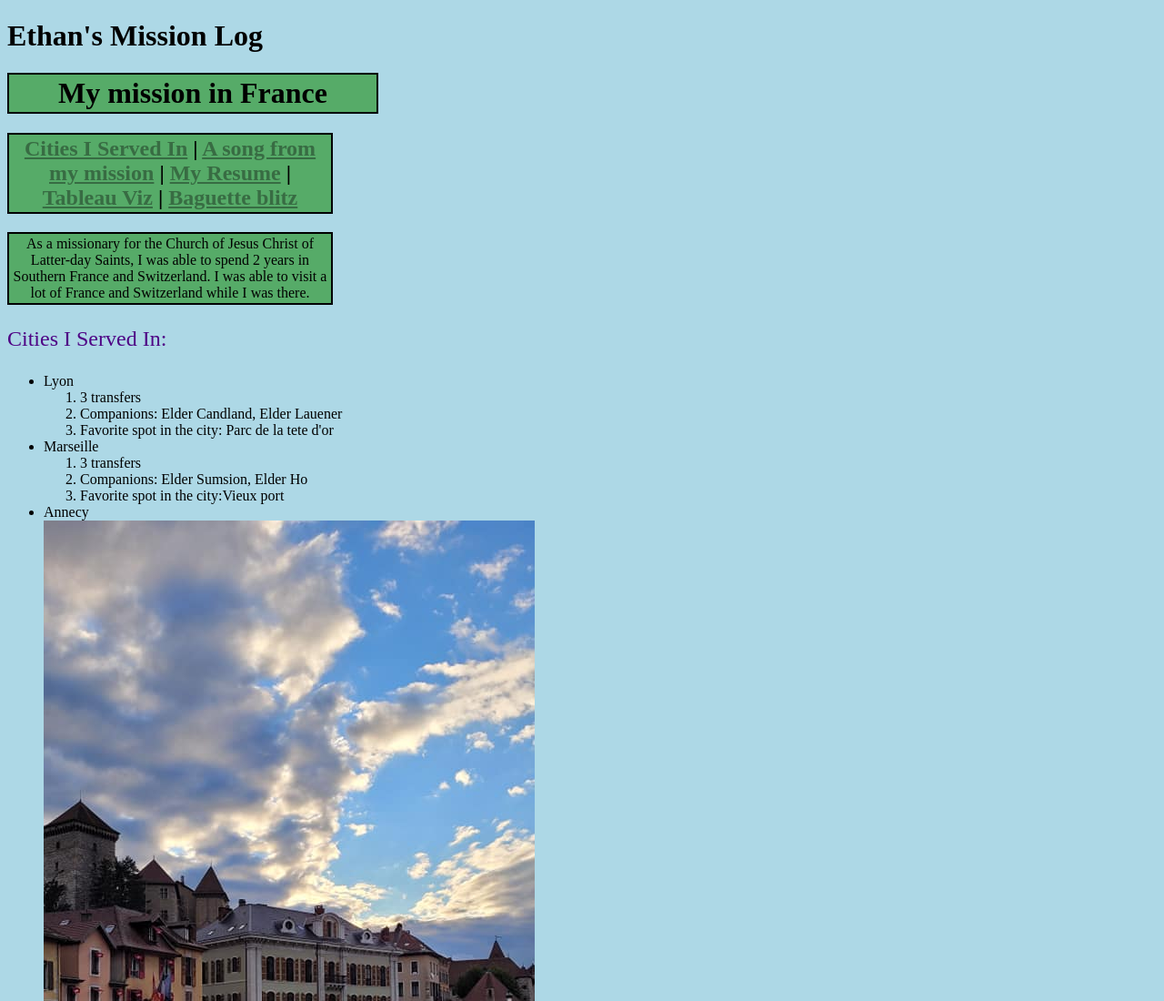
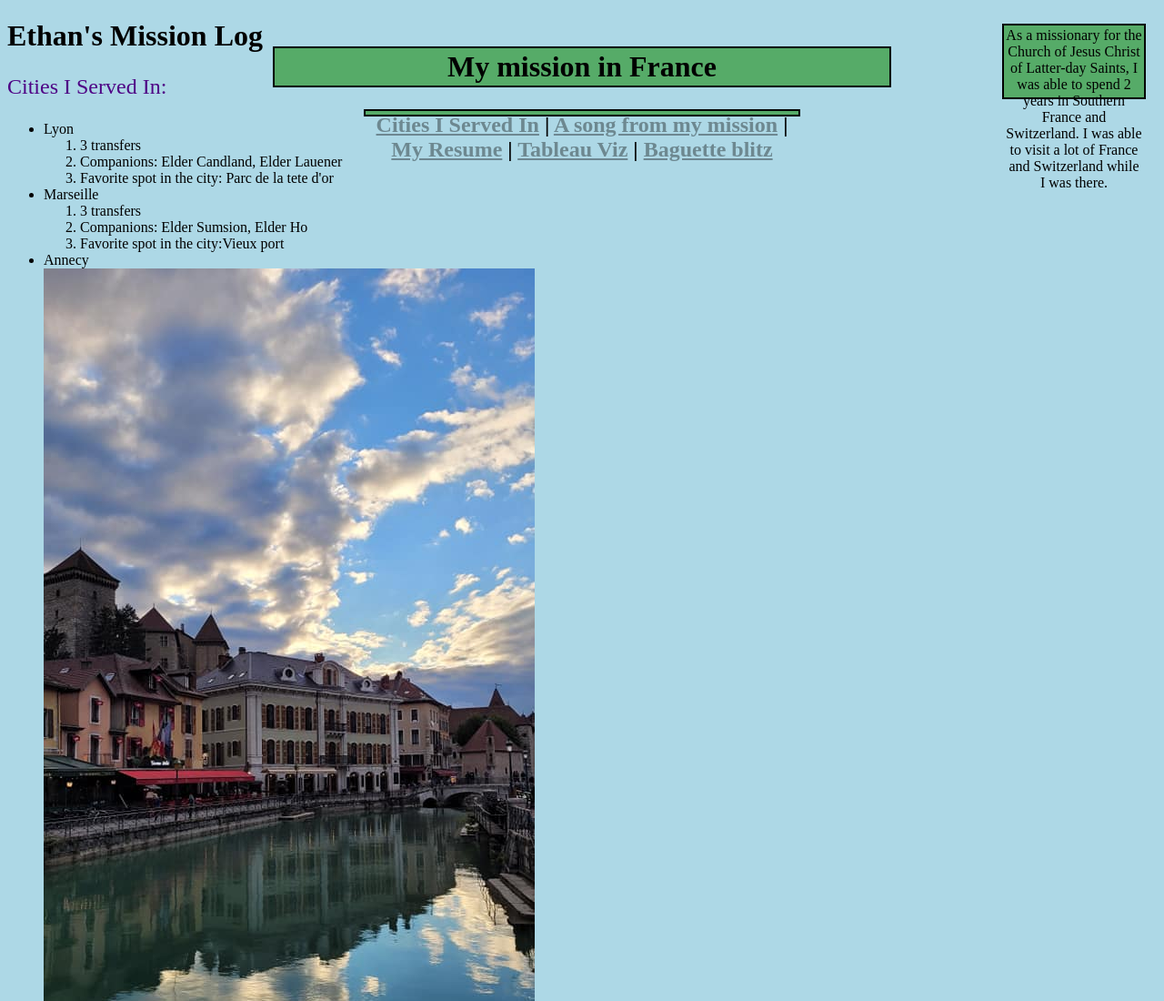
Before and after one commit to ethanjjohnson11/scratchIS201, a plain HTML site: page scratch.html in a window 1280 px wide. Shown: the top 1100 px of the page at 91% size. Drawn offline with Linux system fonts and the light colour scheme; files that its build step writes are made by us from their sources.

Commit message:
Add files via upload

```diff
--- a/scratch.html
+++ b/scratch.html
@@ -2,20 +2,20 @@
 <!DOCTYPE html>
 <html lang="en">
 <head>
-    <link rel="stylesheet" href="scratchstyles.css">
+    <link rel="stylesheet" href="css/scratchstyles.css">
     <meta charset="UTF-8">
     <meta name="viewport" content="width=device-width, initial-scale=1.0">
     <title>Traveling</title>
 </head>
 <body>
     <h1>Ethan's Mission Log</h1>
-    <h1 class="common_div left_div heading_1"> My mission in France</h1>
-<h2 class="common_div right_div"> <a href="#Cities">Cities I Served In</a> | <a href="#song">A song from my mission</a>
+    <h1 class="common_div go_to_center heading_1"> My mission in France</h1>
+<h2 class="common_div my_silly_links"> <a href="#Cities">Cities I Served In</a> | <a href="#song">A song from my mission</a>
 | <a href="index.html">My Resume</a> | <a href="#tableau">Tableau Viz</a> | <a href="baguette_blitz.html">Baguette blitz</a></a>
 </h2>
 
 
-<p class="common_div right_divv">As a missionary for the Church of Jesus Christ of Latter-day Saints, I was able to spend 2 years in Southern France and Switzerland.
+<p class="common_div be_on_right">As a missionary for the Church of Jesus Christ of Latter-day Saints, I was able to spend 2 years in Southern France and Switzerland.
     I was able to visit a lot of France and Switzerland while I was there.</p>
     <p class="heading_font heading_text special_text">
         Cities I Served In:
--- a/scratchstyles.css
+++ b/scratchstyles.css
@@ -50,6 +50,7 @@ a{
     border: 2px solid;
     padding: 2px;
     text-align: center;
+    position: absolute;
 }
 
 .header_div{
@@ -72,7 +73,7 @@ font-size: 35px;
 
 .right_div{
     top: 5px;
-    right: 5px;
+    right: 10px;
     width: 350px;
     bottom: 550px;
     text-align: center;
@@ -93,9 +94,26 @@ font-size: 35px;
     right: 5px;
 
 }
-.right_divv{
-    top: 200px;
-    right: 5px;
-    width: 350px;
-    bottom: 300px;
+.links{
+    bottom: 600px;
+    top: 10px;
+    right: 10px;
+    width: 300px;
 }
+.go_to_center{
+    right: 300px;
+    left: 300px;
+    top: 30px;
+}
+.be_on_right{
+    right: 20px;
+    width: 150px;
+    top: 10px;
+    bottom: 675px;
+}
+.my_silly_links{
+    top: 100px;
+    left: 400px;
+    right: 400px;
+    bottom: 725px;
+}
```
Also changed, not shown: baguette_blitz.html (+1 -0 lines), index.html (+1 -1 lines).
